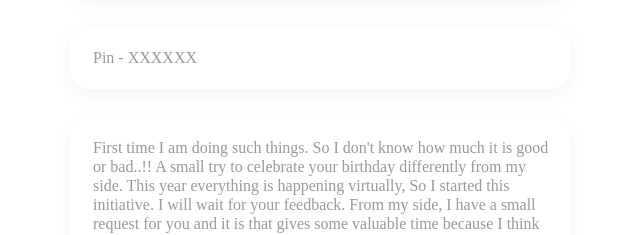
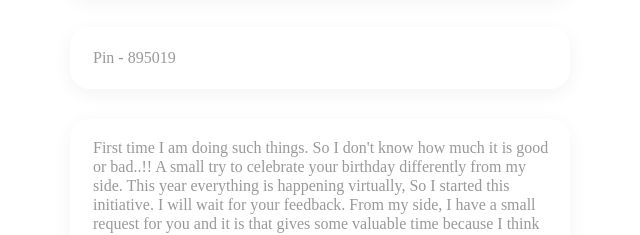
Before and after one commit to arnab031/birthday_wish, a plain HTML site: page giftcard.html in a window 1280 px wide. Shown: the part 400-635 px from the top of the page, 320-960 px from the left. Drawn offline with nearby package versions, Linux system fonts and the light colour scheme; a web font is replaced by a local one.

Commit message:
Update giftcard.html

```diff
--- a/giftcard.html
+++ b/giftcard.html
@@ -98,7 +98,7 @@
 				</div>
 
 				<div class="wrap-input100">
-					<input class="input100" type="text" name="pin" placeholder="Pin - XXXXXX" readonly>
+					<input class="input100" type="text" name="pin" placeholder="Pin - 895019" readonly>
 					<span class="focus-input100"></span>
 				</div>
 
```
